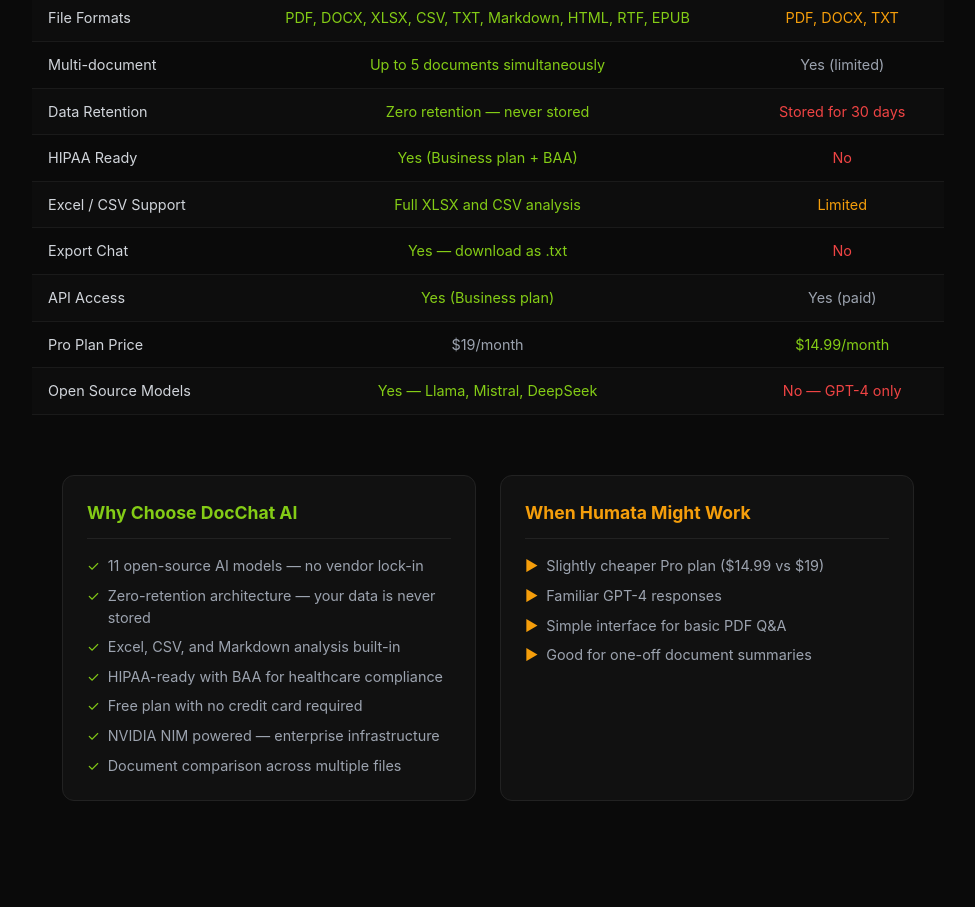
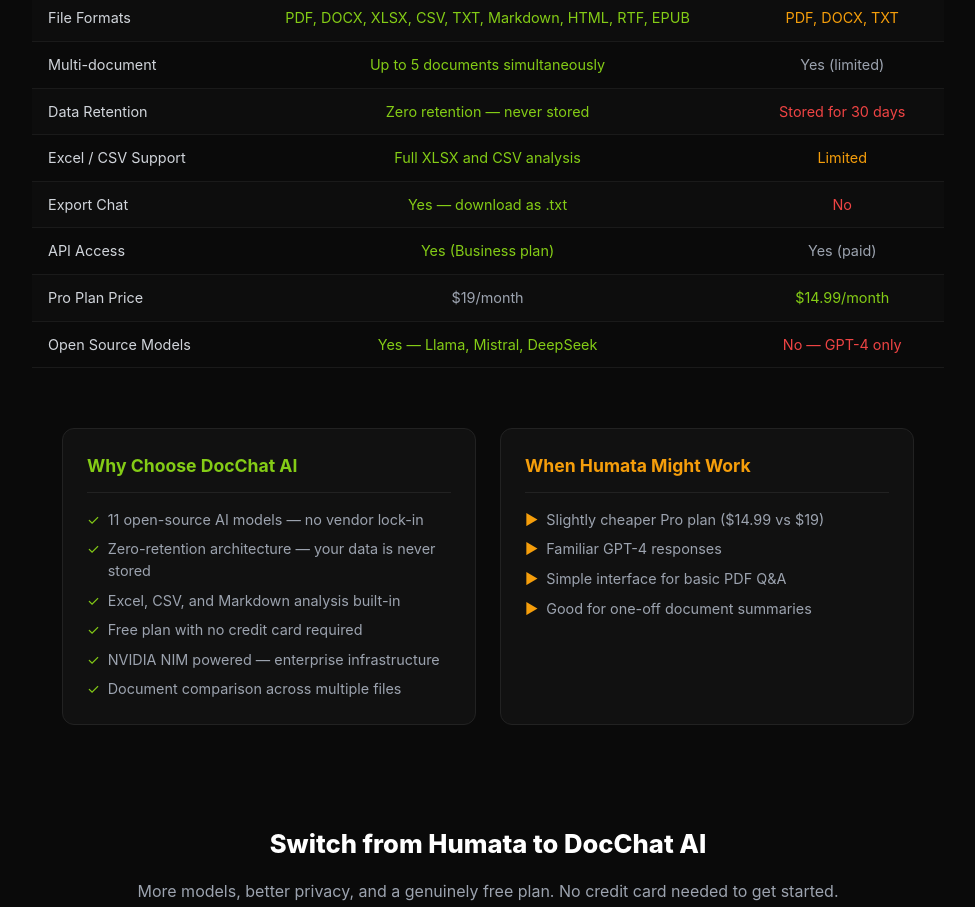
Before and after one commit to justin280/docchat-saas, a Next.js app: page /compare/humata-vs-docchat in a window 1280 px wide. Shown: the part 820-1727 px from the top of the page, without its empty margins (152-1127 px from the left). Built offline with nearby package versions, Linux system fonts and the light colour scheme.

Commit message:
Compare Humata: remove HIPAA claims from table and pros

```diff
--- a/app/(pages)/compare/humata-vs-docchat/page.js
+++ b/app/(pages)/compare/humata-vs-docchat/page.js
@@ -41,7 +41,6 @@ export default function HumatavsDocChatPage() {
     ['File Formats', 'PDF, DOCX, XLSX, CSV, TXT, Markdown, HTML, RTF, EPUB', 'PDF, DOCX, TXT', '#84cc16', '#f59e0b'],
     ['Multi-document', 'Up to 5 documents simultaneously', 'Yes (limited)', '#84cc16', '#9ca3af'],
     ['Data Retention', 'Zero retention — never stored', 'Stored for 30 days', '#84cc16', '#ef4444'],
-    ['HIPAA Ready', 'Yes (Business plan + BAA)', 'No', '#84cc16', '#ef4444'],
     ['Excel / CSV Support', 'Full XLSX and CSV analysis', 'Limited', '#84cc16', '#f59e0b'],
     ['Export Chat', 'Yes — download as .txt', 'No', '#84cc16', '#ef4444'],
     ['API Access', 'Yes (Business plan)', 'Yes (paid)', '#84cc16', '#9ca3af'],
@@ -90,7 +89,6 @@ export default function HumatavsDocChatPage() {
               '11 open-source AI models — no vendor lock-in',
               'Zero-retention architecture — your data is never stored',
               'Excel, CSV, and Markdown analysis built-in',
-              'HIPAA-ready with BAA for healthcare compliance',
               'Free plan with no credit card required',
               'NVIDIA NIM powered — enterprise infrastructure',
               'Document comparison across multiple files',
```
